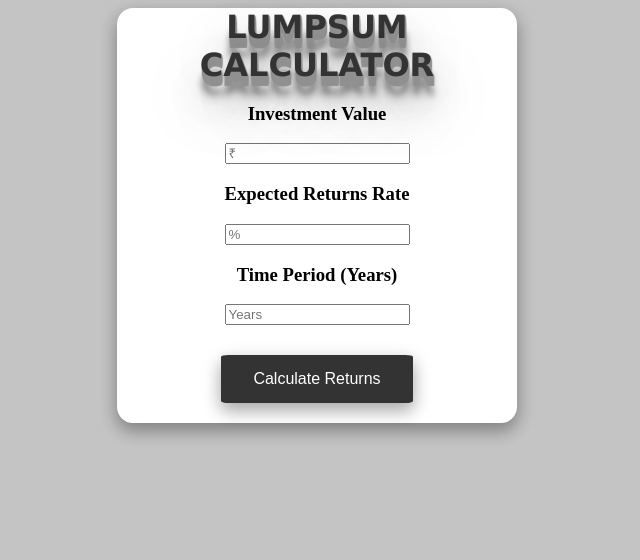
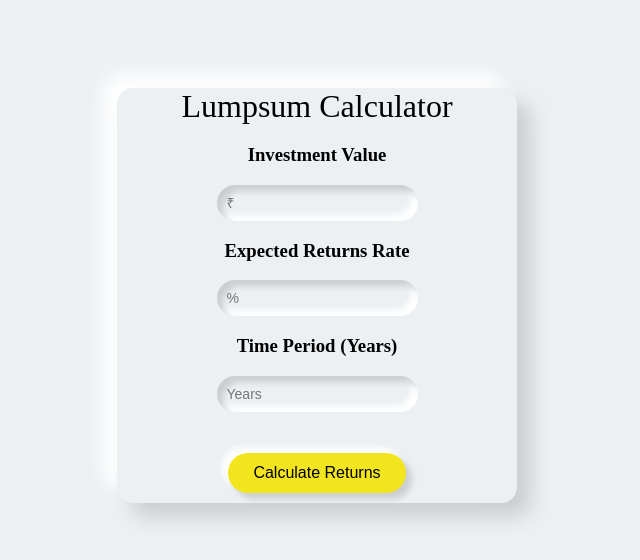
Before and after one commit to veerabhimanyu/LumpsumCal, a plain HTML site: page index.html in a window 1280 px wide. Shown: the whole page, without its empty margins (323-963 px from the left). Drawn offline with Linux system fonts and the light colour scheme.

Commit message:
Update app.css

```diff
--- a/app.css
+++ b/app.css
@@ -1,68 +1,61 @@
-.button {
-  background-color: #333; /* Green */
+button {
+  /* Green */
+
+  font-size: 16px;
+  background: #f2e41d;
+  margin-top: 20px;
+  cursor: pointer;
+  height: 40px;
+  transition-duration: 0.5s;
+  box-shadow: 6px 6px 6px #cbced1, -6px -6px 6px white;
+  font-weight: 900px;
+  border-radius: 20px;
   border: none;
-  color: white;
-  padding: 15px 32px;
-  text-align: center;
-  text-decoration: none;
-  display: inline-block;
-  font-size: 16px;
-  margin: 4px 2px;
-  cursor: pointer;
-  -webkit-transition-duration: 0.4s; /* Safari */
-  transition-duration: 0.4s;
-  margin-top: 8px;
-  border-radius: 4%;
-  margin-bottom: 20px;
+  margin-bottom: 10px;
+  padding: 10px;
+  padding-left: 25px;
+  padding-right: 25px;
 }
-body {
-  background-color: gray;
+button:hover {
+  box-shadow: none;
 }
-.button1 {
-  box-shadow: 0 8px 16px 0 rgba(0, 0, 0, 0.2), 0 6px 20px 0 rgba(0, 0, 0, 0.19);
-}
-
 h1 {
   padding-top: 10%;
 }
 
 .div {
-  background-color: rgb(255, 255, 255);
+  background: color #ecf0f3;
   align-items: center;
   justify-content: center;
   width: 400px;
   height: fit-content;
   text-align: center;
-  box-shadow: 0 8px 16px 0 rgba(0, 0, 0, 0.2), 0 6px 20px 0 rgba(0, 0, 0, 0.19);
-}
-
-.div {
-  align-items: center;
-  justify-content: center;
+  border-radius: 4%;
+  margin-bottom: 20px;
+  box-sizing: border-box;
+  box-shadow: 14px 14px 20px #cbced1, -14px -14px 20px white;
   margin: auto;
-  border-radius: 4%;
-  text-align: center;
-  box-shadow: 0 8px 16px 0 rgba(0, 0, 0, 0.2), 0 6px 20px 0 rgba(0, 0, 0, 0.19);
-}
-
-@media (max-width: 480px) {
+  margin-top: 7%;
 }
 body {
-  background-color: #c4c4c4;
+  background-color: #ecf0f3;
+}
+@media (max-width: 480px) {
 }
 
 .text {
-  position: relative;
+  font-size: 2rem;
 
-  text-transform: uppercase;
-  font-family: verdana;
-  font-size: 2em;
-  font-weight: 1000;
-  color: #333;
-  text-shadow: 1px 1px 1px #919191, 1px 2px 1px #919191, 1px 3px 1px #919191,
-    1px 4px 1px #919191, 1px 5px 1px #919191, 1px 6px 1px #919191,
-    1px 7px 1px #919191, 1px 8px 1px #919191, 1px 9px 1px #919191,
-    1px 10px 1px #919191, 1px 18px 6px rgba(16, 16, 16, 0.4),
-    1px 22px 10px rgba(16, 16, 16, 0.2), 1px 25px 35px rgba(16, 16, 16, 0.2),
-    1px 30px 60px rgba(16, 16, 16, 0.4);
+  /* box-shadow: inset 100px 100px 100px #cbced1, inset -100px -100px 100px white;
+  border-radius: 10px;
+  padding-left: 5px;
+  padding-right: 5px; */
 }
+input {
+  background: #ecf0f3;
+  border-radius: 50px;
+  padding: 10px;
+  font-size: 14px;
+  box-shadow: inset 6px 6px 6px #cbced1, inset -6px -6px 6px white;
+  border: none;
+}
```
